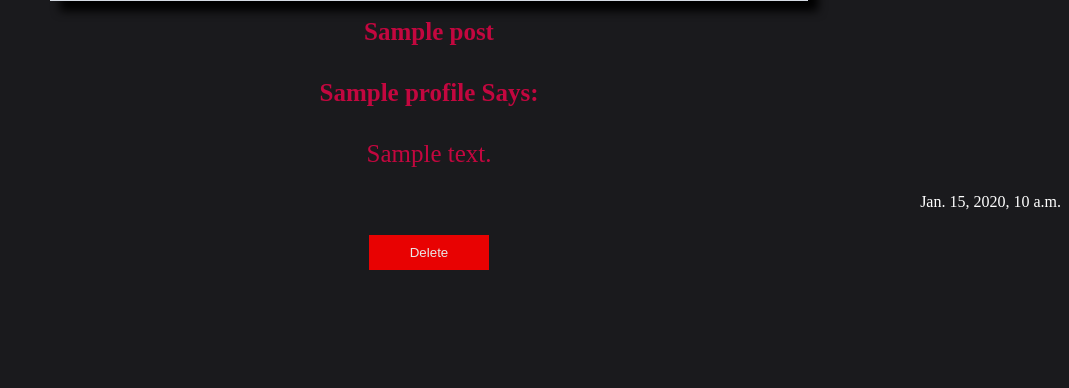
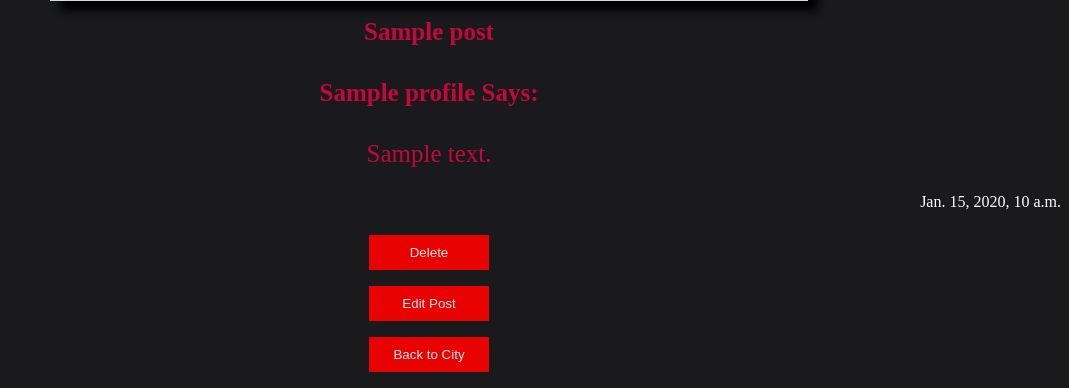
Before and after one commit to michaelbryanstark/Project-Wayfarer, a Django app: page /cities/posts/1/ in a window 1280 px wide. Shown: the part 642-1030 px from the top of the page, without its empty margins (211-1280 px from the left). Before the commit the page ends 912 px from the top, so only its background shows below. Run offline with Django 3.2, Linux system fonts and the light colour scheme; tables that the repository leaves empty hold one stand-in row (values such as "Sample post"); grey boxes marked "Sample" are stand-in pictures.

Commit message:
got edit functionality to work

```diff
--- a/main_app/templates/post_detail.html
+++ b/main_app/templates/post_detail.html
@@ -26,6 +26,14 @@
   <a href="{% url 'post_delete' post.pk %}" class=" is-danger">
       <button class="button-delete">Delete</button>
     </div>
+    <div class="icon">
+      <a href="{% url 'post_edit' post.pk %}" class=" is-danger">
+          <button class="button-delete">Edit Post</button>
+        </div>
+    <div class="icon">
+      <a href="{% url 'city_detail' post.city_id %}" class=" is-danger">
+          <button class="button-delete">Back to City</button>
+        </div>
   </a>
 </div>
 
--- a/main_app/urls.py
+++ b/main_app/urls.py
@@ -18,4 +18,5 @@ urlpatterns = [
  path('createprofile/', views.CreateProfileView.as_view(), name="create_profile_view"),
  path('posts/', views.posts_index, name='index'),
  path('posts/<int:review_id>/posts', views.posts_detail, name='detail'),
+ path('posts/<int:pk>/edit', views.PostEdit.as_view(), name="post_edit"),
 ]
--- a/main_app/views.py
+++ b/main_app/views.py
@@ -99,6 +99,14 @@ class PostDelete(DeleteView):
     template_name = "post_delete_confirmation.html"
     success_url = '/cities/'
 
+class PostEdit(UpdateView):
+    model = Post
+    fields = ['title', 'image', 'text']
+    template_name = 'editprofile.html'
+    def get_success_url(self):
+         print(self.kwargs)
+         return reverse('post_detail', kwargs={'pk': self.object.pk})
+
 class CityDetail(DetailView):
     model = City
     template_name = "city_detail.html"
```
Also changed, not shown: main_app/templates/post_edit.html (added, +17 -0 lines).
